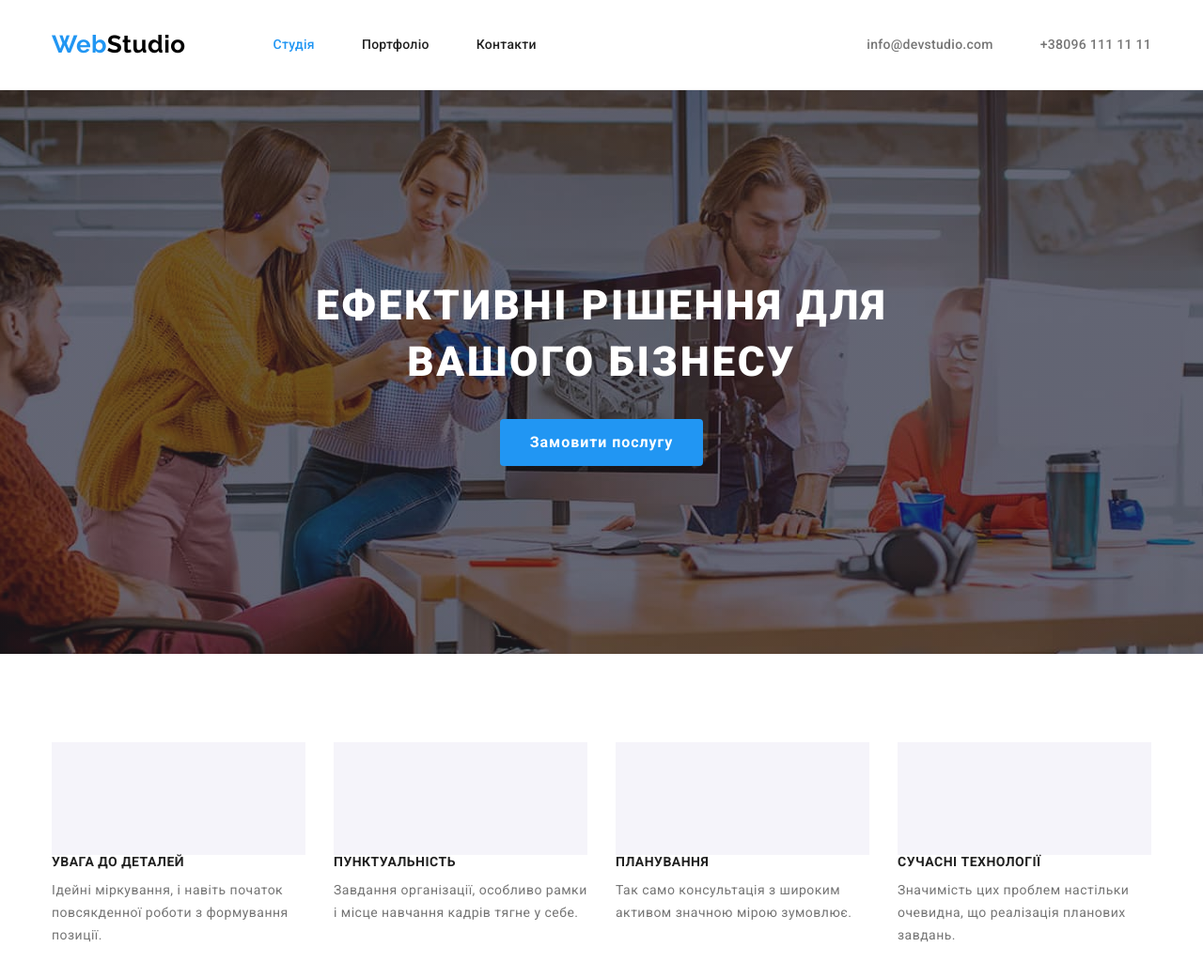
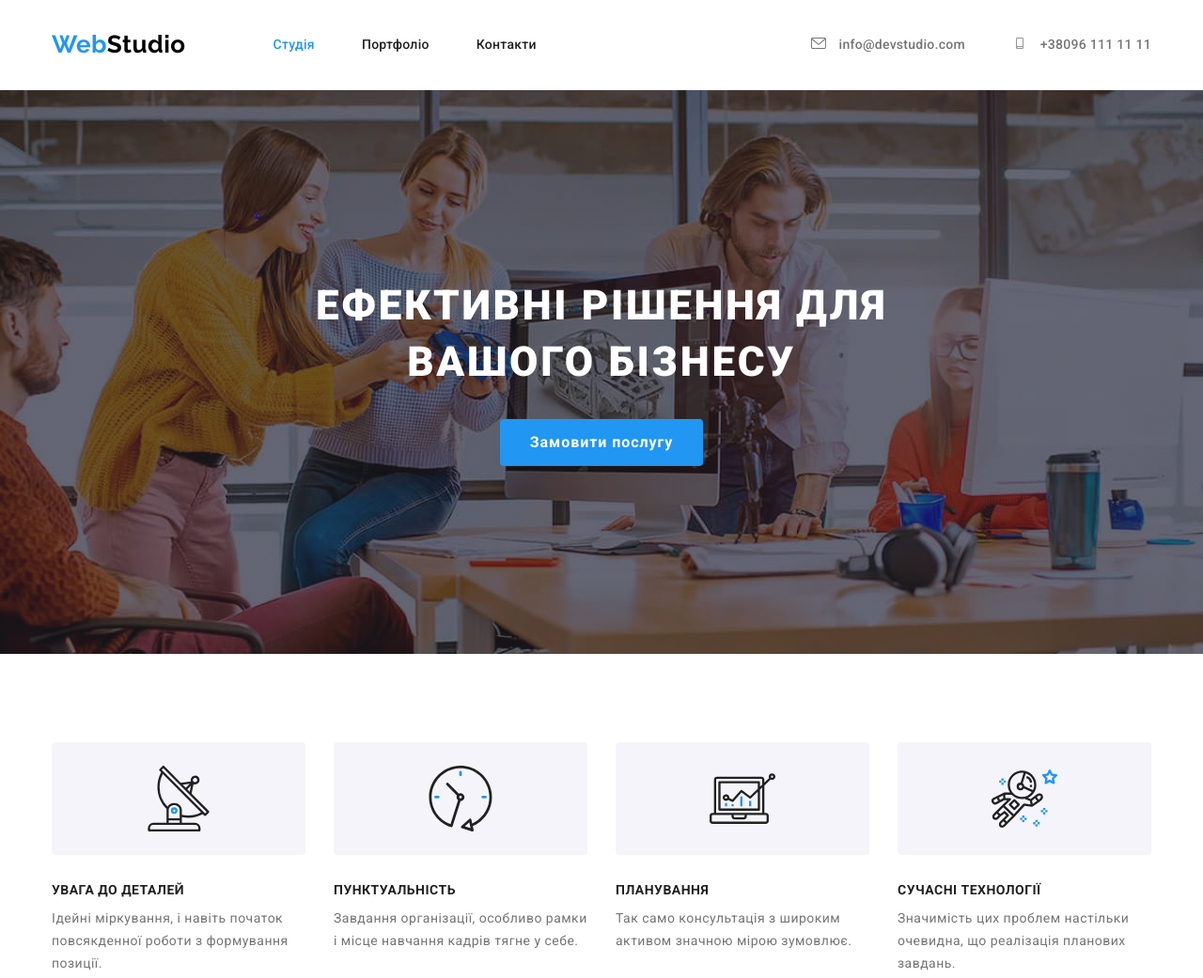
Before and after one commit to umbrach/goit-markup-hw-04, a plain HTML site: page index.html in a window 1280 px wide. Shown: the top 1041 px of the page at 94% size. Drawn offline with nearby package versions, Linux system fonts and the light colour scheme.

Commit message:
Add to Header,  Features svg icons

```diff
--- a/css/styles.css
+++ b/css/styles.css
@@ -133,6 +133,10 @@ img {
   margin-right: 50px;
 }
 
+.link-svg {
+  margin-right: 10px;
+}
+
 /* Main sections */
 
 .section {
@@ -197,13 +201,26 @@ img {
   display: flex;
 }
 
-.feature-list .item::before {
+.feature-list .item-svg {
+  display: flex;
+  align-items: center;
+  justify-content: center;
+  width: 270px;
+  height: 120px;
+  margin-bottom: 30px;
+  border-radius: 4px;
+  background-color: #f5f4fa;
+}
+
+/* .feature-list .item::before {
   content: '';
   display: block;
   width: 270px;
   height: 120px;
+  margin-bottom: 30px;
+  border-radius: 4px;
   background-color: #f5f4fa;
-}
+} */
 
 .feature-list .item:not(:last-child) {
   margin-right: 30px;
@@ -225,6 +242,11 @@ img {
   font-size: 14px;
   line-height: 1.71;
 }
+
+/* .feature-list .item {
+  display: inline-flex;
+  justify-content: center;
+} */
 
 /* Job description */
 
--- a/index.html
+++ b/index.html
@@ -33,9 +33,21 @@
 
         <ul class="auth-nav">
           <li class="item">
-            <a href="maito:info@devstudio.com" class="link">info@devstudio.com</a>
+            <a href="maito:info@devstudio.com" class="link">
+              <svg class="link-svg" width="16px" height="12px">
+                <use href="/images/icons.svg#envelope"></use>
+              </svg>
+              info@devstudio.com</a
+            >
           </li>
-          <li class="item"><a href="tel:+380961111111" class="link">+38096 111 11 11</a></li>
+          <li class="item">
+            <a href="tel:+380961111111" class="link">
+              <svg class="link-svg" width="16px" height="12px">
+                <use href="/images/icons.svg#smartphone"></use>
+              </svg>
+              +38096 111 11 11</a
+            >
+          </li>
         </ul>
       </div>
     </header>
@@ -58,14 +70,24 @@
           <h2 class="section-title feature-title">Переваги</h2>
 
           <ul class="feature-list">
-            <li class="item icon-antenna">
+            <li class="item">
+              <div class="item-svg">
+                <svg class="item-antenna" width="70px" height="70px">
+                  <use href="/images/icons.svg#antenna"></use>
+                </svg>
+              </div>
               <h3 class="title">УВАГА ДО ДЕТАЛЕЙ</h3>
               <p class="text">
                 Ідейні міркування, і навіть початок повсякденної роботи з формування позиції.
               </p>
             </li>
 
-            <li class="item icon-clock">
+            <li class="item">
+              <div class="item-svg">
+                <svg class="item-antenna" width="70px" height="70px">
+                  <use href="/images/icons.svg#clock"></use>
+                </svg>
+              </div>
               <h3 class="title">ПУНКТУАЛЬНІСТЬ</h3>
               <p class="text">
                 Завдання організації, особливо рамки і місце навчання кадрів тягне у себе.
@@ -73,11 +95,21 @@
             </li>
 
             <li class="item">
+              <div class="item-svg">
+                <svg class="item-antenna" width="70px" height="70px">
+                  <use href="/images/icons.svg#diagram"></use>
+                </svg>
+              </div>
               <h3 class="title">ПЛАНУВАННЯ</h3>
               <p class="text">Так само консультація з широким активом значною мірою зумовлює.</p>
             </li>
 
             <li class="item">
+              <div class="item-svg">
+                <svg class="item-antenna" width="70px" height="70px">
+                  <use href="/images/icons.svg#astronaut"></use>
+                </svg>
+              </div>
               <h3 class="title">СУЧАСНІ ТЕХНОЛОГІЇ</h3>
               <p class="text">
                 Значимість цих проблем настільки очевидна, що реалізація планових завдань.
```
